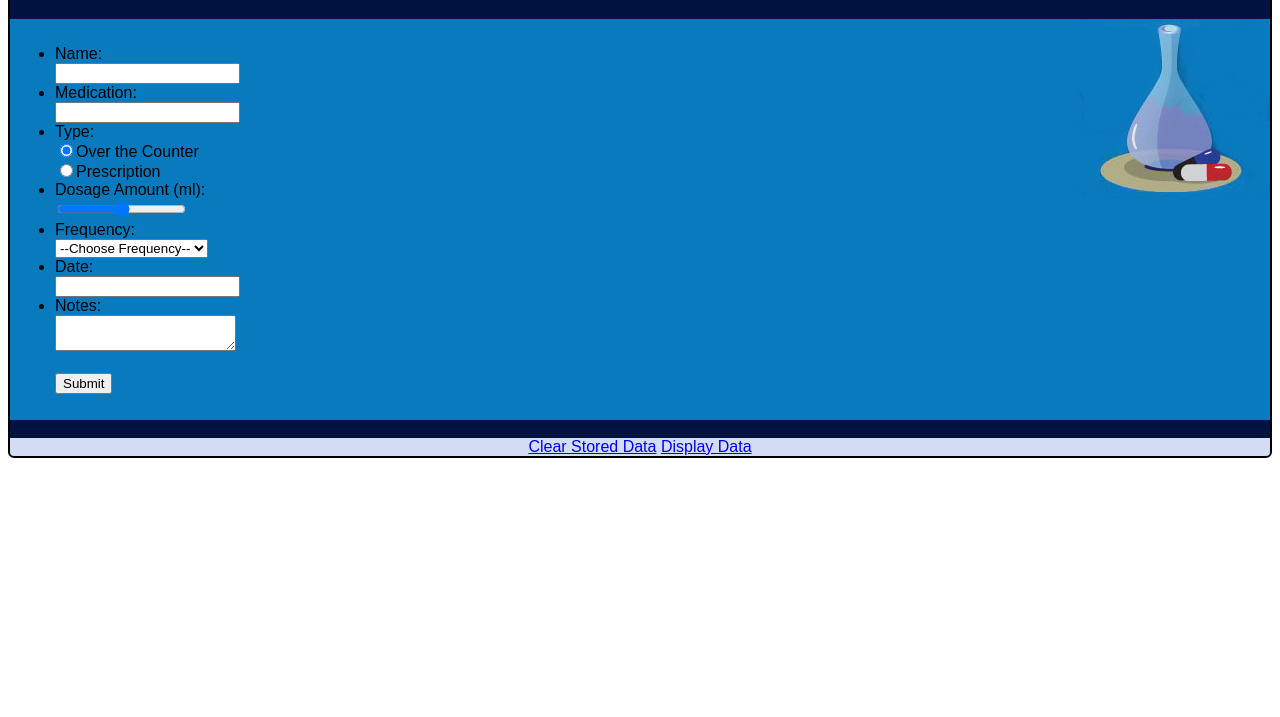
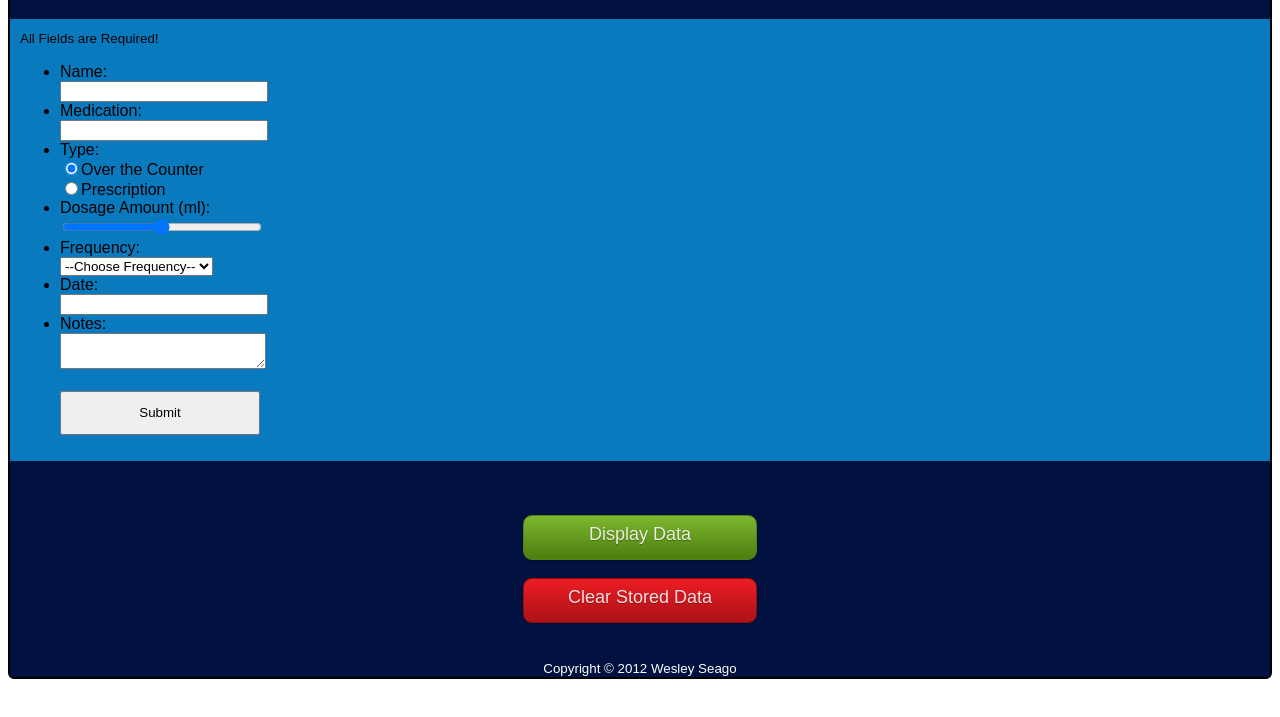
Before and after one commit to wseago2/MDVProjects, a plain HTML site: page VFW_1209/seago_wesley_project2/additem.html in a window 1280 px wide. Shown: the part 71-788 px from the top of the page. Drawn offline with Linux system fonts and the light colour scheme.

Commit message:
project 2 complete

```diff
--- a/VFW_1209/seago_wesley_project2/additem.html
+++ b/VFW_1209/seago_wesley_project2/additem.html
@@ -15,38 +15,46 @@
 	</head>
 	<body>
 		<div id="container">
+			<form action="#" method="post" id="medForm" />
 				<div id="header">
 					<header>
 						<h1>Add Medication</h1>
 					</header>
 				</div>
 				<div id="article">
-				<form action="#" method="post" id="medForm" />
+					<!--<form action="#" method="post" id="medForm" />-->
+					<small>All Fields are Required!</small>
 						<ul id="questions">
-						<li label for = "name" >Name: </label><br><input type="text" id="name" /></li>
-						<li label for = "medname" >Medication: </label><br><input type="text" id="medname" /></li>
-			<!--			<li><input type = "radio" id = "otc" name = "type" checked="checked" /><label for = "otc">Over the Counter</li></label>-->
+							<li label for = "name" >Name: </label><br><input type="text" id="name" style="width: 200px" /></li>
+							<li label for = "medname" >Medication: </label><br><input type="text" id="medname" style="width: 200px" /></li>
 							<li label for = "type" >Type: </label><br>
 							<input type = "radio" id="Over the Counter" name = "type" checked="checked">Over the Counter</li>
 							<input type = "radio" id="Prescription" name = "type">Prescription</li>
 							<br>
-
-			<!--<li><input type = "radio" id = "scrip" name = "type" /><label for = "scrip">Prescription</li></label><br>-->
-						<li label for = "dosage" >Dosage Amount (ml): </label><br><input id="dosage" type="range" min="100" max="500" step="50" />
-						<li id="select"><label for="frequency">Frequency:</label><br /></li>
-						<li label for = "date" >Date: </label><br><input type = "datetime" id="date"/><br>
-						<li label for = "notes" >Notes: </label><br><textarea id = "notes"></textarea>
+							<li label for = "dosage" >Dosage Amount (ml): </label><br><input id="dosage" type="range" min="100" max="500" step="50" style="width: 200px" />
+							<li id="select" ><label for="frequency">Frequency:</label><br /></li>
+								<li label for = "date" >Date: </label><br><input type = "datetime" id="date" style="width: 200px"/><br>
+								<li label for = "notes" >Notes: </label><br><textarea id = "notes" style="width: 200px" ></textarea>
 							<br>
 							<br>
-					<input type = "submit" value = "Submit" id="submit" />
+						<input type = "submit" value = "Submit" id="submit" style="height: 44px; width: 200px"/>
 						<input type = "hidden" value = "true" />
 				</form>
 			</div>
+			<div id="footer">
 				<br>
-			<div id="footer">
-				<a href="#" id="clear">Clear Stored Data</a>
-				<a href="#" id="displayLink">Display Data</a>
-				<a href="additem.html" id="addNew" style="display:none;">Add Medication</a>
+				<br>
+				<a href="additem.html" id="addNew" class="button white" style="display:none; height: 24px; width: 160px">Add Medication</a>
+				<br>
+				<a href="#" id="displayLink" class="button green" align="center" style="height: 24px; width: 160px">Display Data</a>
+				<br>
+				<br>
+				<a href="#" id="clear" class="button red" style="height: 24px; width: 160px">Clear Stored Data</a>
+				<br>
+				<br>
+				<!--<a href="additem.html" id="addNew" class="button white" style="display:none; height: 30px; width: 180px">Add Medication</a>-->
+				<br>
+				<small>Copyright &copy 2012 Wesley Seago</small>
 			</div>
 		</div>
 		<script src="js/main.js" type="text/javascript"></script>
--- a/VFW_1209/seago_wesley_project2/css/styles.css
+++ b/VFW_1209/seago_wesley_project2/css/styles.css
@@ -27,16 +27,104 @@ Medicine Tracker
 
 #article {
 	background-color: #0A7ABF;
-	background-image: url(../img/medicine.png);
- 	background-repeat: no-repeat;
-	background-position: right top;
-	padding-left: 5px;
 	padding-top: 10px;
 	padding-bottom: 10px;
+	padding-left: 10px;
+
 }
 
+
 #footer {
-	background-color: #D3DCF2;
+	background-color: #011140;
+	padding-top: 10px
+	padding-bottom: 10px;
 	text-align: center;
 	color: white;
 }
+
+.button {
+	display: inline-block;
+	outline: none;
+	cursor: pointer;
+	text-align: center;
+	text-decoration: none;
+	font: 18px/100% Arial, Helvetica, sans-serif;
+	padding: .5em 2em .55em;
+	text-shadow: 0 1px 1px rgba(0,0,0,.3);
+	-webkit-border-radius: .5em;
+	-moz-border-radius: .5em;
+	border-radius: .5em;
+	-webkit-box-shadow: 0 1px 2px rgba(0,0,0,.2);
+	-moz-box-shadow: 0 1px 2px rgba(0,0,0,.2);
+	box-shadow: 0 1px 2px rgba(0,0,0,.2);
+}
+.button:hover {
+	text-decoration: none;
+}
+.button:active {
+	position: relative;
+	top: 1px;
+}
+
+.white {
+	color: #606060;
+	border: solid 1px #b7b7b7;
+	background: #fff;
+	background: -webkit-gradient(linear, left top, left bottom, from(#fff), to(#ededed));
+	background: -moz-linear-gradient(top,  #fff,  #ededed);
+	filter:  progid:DXImageTransform.Microsoft.gradient(startColorstr='#ffffff', endColorstr='#ededed');
+}
+.white:hover {
+	background: #ededed;
+	background: -webkit-gradient(linear, left top, left bottom, from(#fff), to(#dcdcdc));
+	background: -moz-linear-gradient(top,  #fff,  #dcdcdc);
+	filter:  progid:DXImageTransform.Microsoft.gradient(startColorstr='#ffffff', endColorstr='#dcdcdc');
+}
+.white:active {
+	color: #999;
+	background: -webkit-gradient(linear, left top, left bottom, from(#ededed), to(#fff));
+	background: -moz-linear-gradient(top,  #ededed,  #fff);
+	filter:  progid:DXImageTransform.Microsoft.gradient(startColorstr='#ededed', endColorstr='#ffffff');
+}
+
+  .red {
+	color: #faddde;
+	border: solid 1px #980c10;
+	background: #d81b21;
+	background: -webkit-gradient(linear, left top, left bottom, from(#ed1c24), to(#aa1317));
+	background: -moz-linear-gradient(top,  #ed1c24,  #aa1317);
+	filter:  progid:DXImageTransform.Microsoft.gradient(startColorstr='#ed1c24', endColorstr='#aa1317');
+}
+.red:hover {
+	background: #b61318;
+	background: -webkit-gradient(linear, left top, left bottom, from(#c9151b), to(#a11115));
+	background: -moz-linear-gradient(top,  #c9151b,  #a11115);
+	filter:  progid:DXImageTransform.Microsoft.gradient(startColorstr='#c9151b', endColorstr='#a11115');
+}
+.red:active {
+	color: #de898c;
+	background: -webkit-gradient(linear, left top, left bottom, from(#aa1317), to(#ed1c24));
+	background: -moz-linear-gradient(top,  #aa1317,  #ed1c24);
+	filter:  progid:DXImageTransform.Microsoft.gradient(startColorstr='#aa1317', endColorstr='#ed1c24');
+}
+
+.green {
+	color: #e8f0de;
+	border: solid 1px #538312;
+	background: #64991e;
+	background: -webkit-gradient(linear, left top, left bottom, from(#7db72f), to(#4e7d0e));
+	background: -moz-linear-gradient(top,  #7db72f,  #4e7d0e);
+	filter:  progid:DXImageTransform.Microsoft.gradient(startColorstr='#7db72f', endColorstr='#4e7d0e');
+}
+.green:hover {
+	background: #538018;
+	background: -webkit-gradient(linear, left top, left bottom, from(#6b9d28), to(#436b0c));
+	background: -moz-linear-gradient(top,  #6b9d28,  #436b0c);
+	filter:  progid:DXImageTransform.Microsoft.gradient(startColorstr='#6b9d28', endColorstr='#436b0c');
+}
+.green:active {
+	color: #a9c08c;
+	background: -webkit-gradient(linear, left top, left bottom, from(#4e7d0e), to(#7db72f));
+	background: -moz-linear-gradient(top,  #4e7d0e,  #7db72f);
+	filter:  progid:DXImageTransform.Microsoft.gradient(startColorstr='#4e7d0e', endColorstr='#7db72f');
+}
--- a/VFW_1209/seago_wesley_project2/js/main.js
+++ b/VFW_1209/seago_wesley_project2/js/main.js
@@ -135,7 +135,7 @@ window.addEventListener("DOMContentLoaded", function () {
 	var typeValue;
 	var frequencyValue;
 
-	//Run Function to populate frequency select options.
+	//Run Function to populate frequency select options.xq
 	makeCats();
 
 	//Set Link & Submit Click Elements
```
Also changed, not shown: VFW_1209/seago_wesley_project2/index.html (+1 -1 lines). Lines whose indentation alone changed are shown as unchanged.
